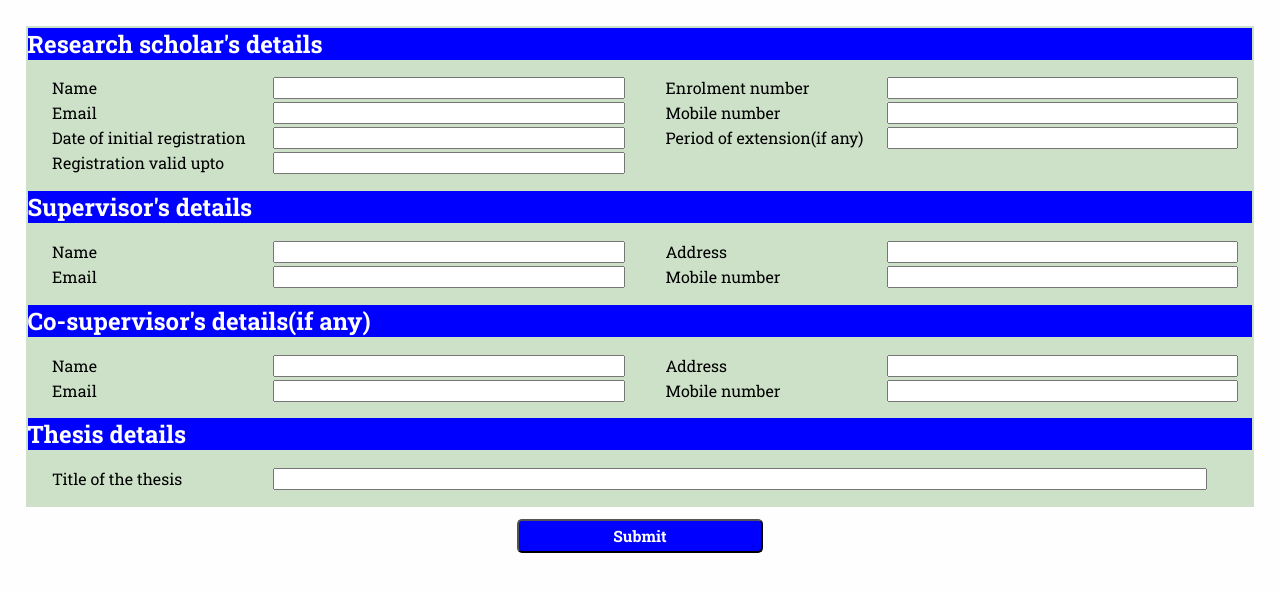
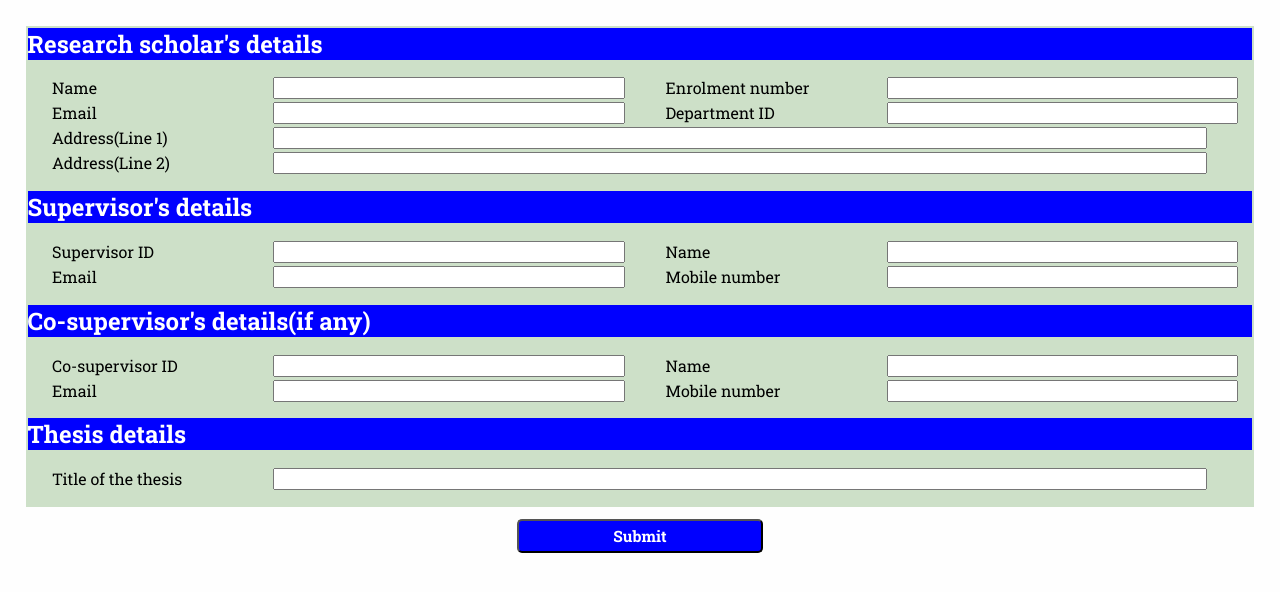
Before and after one commit to shyok21/finalYearProject, a Node server app: page /applicationFormPage in a window 1280 px wide. Shown: the part 80-672 px from the top of the page. Run offline with Node 20, Linux system fonts and the light colour scheme.

Commit message:
Applicatin form DB connection

```diff
--- a/students/routes/controllers/applicationFormController.js
+++ b/students/routes/controllers/applicationFormController.js
@@ -1,5 +1,6 @@
 const fs = require('fs');
 const con = require('./../../db.js');
+const util = require('util');
 var htmlFile = fs.readFileSync("views/applicationForm.html", "utf-8");
 
 const applicationFormPage = (req, res) => {
@@ -7,8 +8,41 @@ const applicationFormPage = (req, res) => {
 }
 
 const applicationFormSubmit = (req, res) => {
-    // Insert DB code here
-    res.send("Waiting for approval!");
+    const { student_name,
+            enrolment_number,
+            student_email,
+            dep_id,
+            address1,
+            address2,
+            supervisor_id,
+            cosupervisor_id,
+            title }  = req.body;
+
+    const address = address1 + ' ' + address2;
+    const registration_phase = 1;
+    var query = util.format(
+        "insert into student values('%s','%s','%s','%s','%s','%d','%s','%s','%s');",
+        enrolment_number,
+        student_name,
+        student_email,
+        address,
+        title,
+        registration_phase,
+        supervisor_id,
+        cosupervisor_id,
+        dep_id
+    );
+    con.query(query, (err, results, fields) => {
+        if(err) {
+            console.log(err.message);
+        }
+        else {
+            console.log("Student Added to Student Database");
+            console.log(results);
+            res.send("<h1>Waiting for approval<h1>");
+        }
+
+    });
 }
 
 module.exports = {
--- a/students/views/applicationForm.html
+++ b/students/views/applicationForm.html
@@ -27,26 +27,24 @@
                         <td colspan="4"></td>
                     </tr>
                     <tr class="ip-row">
-                        <td class="col-odd"><label for="student-name">Name</label></td>
-                        <td class="col-evn"><input type="text" name="student-name" class="text-ip"></td>
-                        <td class="col-odd"><label for="enrolment-number">Enrolment number</label></td>
-                        <td class="col-evn"><input type="text" name="enrolment-number" class="text-ip"></td>
+                        <td class="col-odd"><label for="student_name">Name</label></td>
+                        <td class="col-evn"><input type="text" name="student_name" class="text-ip" required></td>
+                        <td class="col-odd"><label for="enrolment_number">Enrolment number</label></td>
+                        <td class="col-evn"><input type="text" name="enrolment_number" class="text-ip"></td>
                     </tr>
                     <tr class="ip-row">
-                        <td class="col-odd"><label for="email">Email</label></td>
-                        <td class="col-evn"><input type="email" name="email" class="text-ip"></td>
-                        <td class="col-odd"><label for="mobile-number">Mobile number</label></td>
-                        <td class="col-evn"><input type="text" name="mobile-number" class="text-ip"></td>
+                        <td class="col-odd"><label for="student_email">Email</label></td>
+                        <td class="col-evn"><input type="email" name="student_email" class="text-ip" required></td>
+                        <td class="col-odd"><label for="dep_id">Department ID</label></td>
+                        <td class="col-evn"><input type="text" name="dep_id" class="text-ip" required></td>
                     </tr>
                     <tr class="ip-row">
-                        <td class="col-odd"><label for="date">Date of initial registration</label></td>
-                        <td class="col-evn"><input type="text" name="date" class="text-ip"></td>
-                        <td class="col-odd"><label for="extension-period">Period of extension(if any)</label></td>
-                        <td class="col-evn"><input type="text" name="extension-period" class="text-ip"></td>
+                        <td class="col-odd"><label for="address1">Address(Line 1)</label></td>
+                        <td class="col-evn" colspan="3"><input type="text" name="address1" class="text-ip" required></td>
                     </tr>
                     <tr class="ip-row">
-                        <td class="col-odd"><label for="valid-upto">Registration valid upto</label></td>
-                        <td class="col-evn"><input type="text" name="valid-upto" class="text-ip"></td>
+                        <td class="col-odd"><label for="address2">Address(Line 2)</label></td>
+                        <td class="col-evn" colspan="3"><input type="text" name="address2" class="text-ip"></td>
                     </tr>
                     <tr class="blank-row">
                         <td colspan="4"></td>
@@ -60,16 +58,16 @@
                         <td colspan="4"></td>
                     </tr>
                     <tr class="ip-row">
-                        <td class="col-odd"><label for="supervisor-name">Name</label></td>
-                        <td class="col-evn"><input type="text" name="supervisor-name" class="text-ip"></td>
-                        <td class="col-odd"><label for="supervisor-address">Address</label></td>
-                        <td class="col-evn"><input type="text" name="supervisor-address" class="text-ip"></td>
+                        <td class="col-odd"><label for="supervisor_id">Supervisor ID</label></td>
+                        <td class="col-evn"><input type="text" name="supervisor_id" class="text-ip" required></td>
+                        <td class="col-odd"><label for="supervisor_name">Name</label></td>
+                        <td class="col-evn"><input type="text" name="supervisor_name" class="text-ip"></td>
                     </tr>
                     <tr class="ip-row">
-                        <td class="col-odd"><label for="supervisor-email">Email</label></td>
-                        <td class="col-evn"><input type="email" name="supervisor-email" class="text-ip"></td>
-                        <td class="col-odd"><label for="supervisor-mobile-number">Mobile number</label></td>
-                        <td class="col-evn"><input type="text" name="supervisor-mobile-number" class="text-ip"></td>
+                        <td class="col-odd"><label for="supervisor_email">Email</label></td>
+                        <td class="col-evn"><input type="email" name="supervisor_email" class="text-ip"></td>
+                        <td class="col-odd"><label for="supervisor_mobile_number">Mobile number</label></td>
+                        <td class="col-evn"><input type="text" name="supervisor_mobile_number" class="text-ip"></td>
                     </tr>
                     <tr class="blank-row">
                         <td colspan="4"></td>
@@ -83,16 +81,16 @@
                         <td colspan="4"></td>
                     </tr>
                     <tr class="ip-row">
-                        <td class="col-odd"><label for="cosupervisor-name">Name</label></td>
-                        <td class="col-evn"><input type="text" name="cosupervisor-name" class="text-ip"></td>
-                        <td class="col-odd"><label for="cosupervisor-address">Address</label></td>
-                        <td class="col-evn"><input type="text" name="cosupervisor-address" class="text-ip"></td>
+                        <td class="col-odd"><label for="cosupervisor_id">Co-supervisor ID</label></td>
+                        <td class="col-evn"><input type="text" name="cosupervisor_id" class="text-ip" required></td>
+                        <td class="col-odd"><label for="cosupervisor_name">Name</label></td>
+                        <td class="col-evn"><input type="text" name="cosupervisor_name" class="text-ip"></td>
                     </tr>
                     <tr class="ip-row">
-                        <td class="col-odd"><label for="cosupervisor-email">Email</label></td>
-                        <td class="col-evn"><input type="email" name="cosupervisor-email" class="text-ip"></td>
-                        <td class="col-odd"><label for="cosupervisor-mobile-number">Mobile number</label></td>
-                        <td class="col-evn"><input type="text" name="cosupervisor-mobile-number" class="text-ip"></td>
+                        <td class="col-odd"><label for="cosupervisor_email">Email</label></td>
+                        <td class="col-evn"><input type="email" name="cosupervisor_email" class="text-ip"></td>
+                        <td class="col-odd"><label for="cosupervisor_mobile_number">Mobile number</label></td>
+                        <td class="col-evn"><input type="text" name="cosupervisor_mobile_number" class="text-ip"></td>
                     </tr>
                     <tr class="blank-row">
                         <td colspan="4"></td>
@@ -107,7 +105,7 @@
                     </tr>
                     <tr class="ip-row">
                         <td class="col-odd"><label for="title">Title of the thesis</label></td>
-                        <td class="col-evn" colspan="3"><input type="text" name="title" class="text-ip"></td>
+                        <td class="col-evn" colspan="3"><input type="text" name="title" class="text-ip" required></td>
                     </tr>
                     <tr class="blank-row">
                         <td colspan="4"></td>
```
